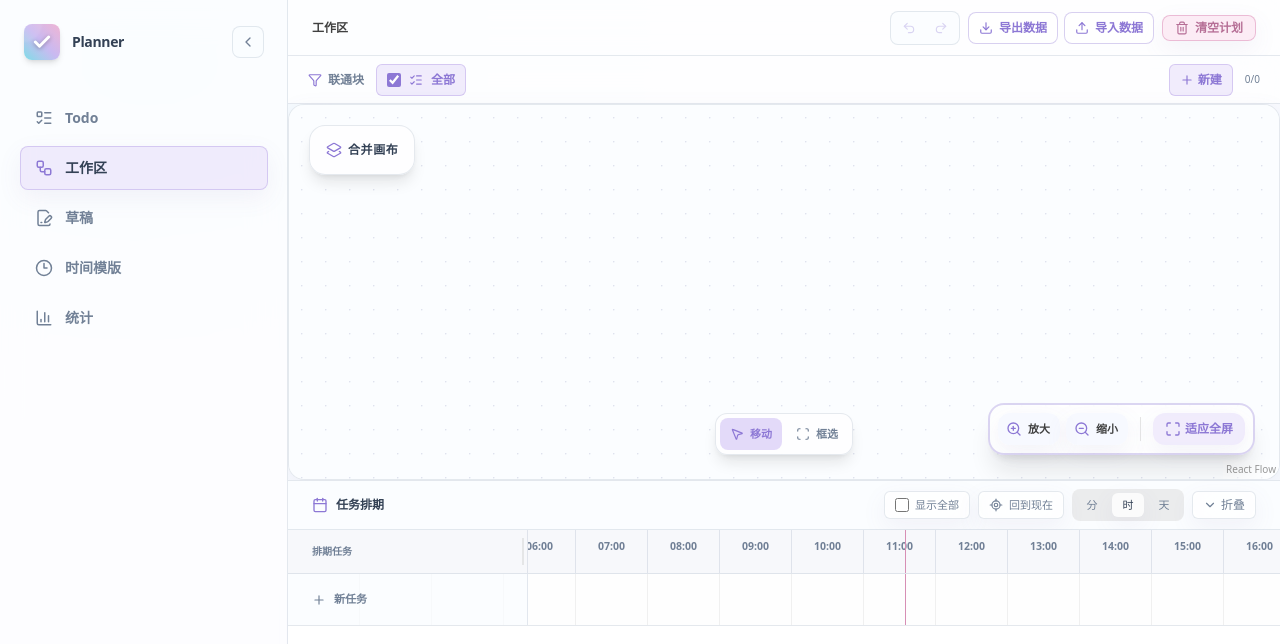
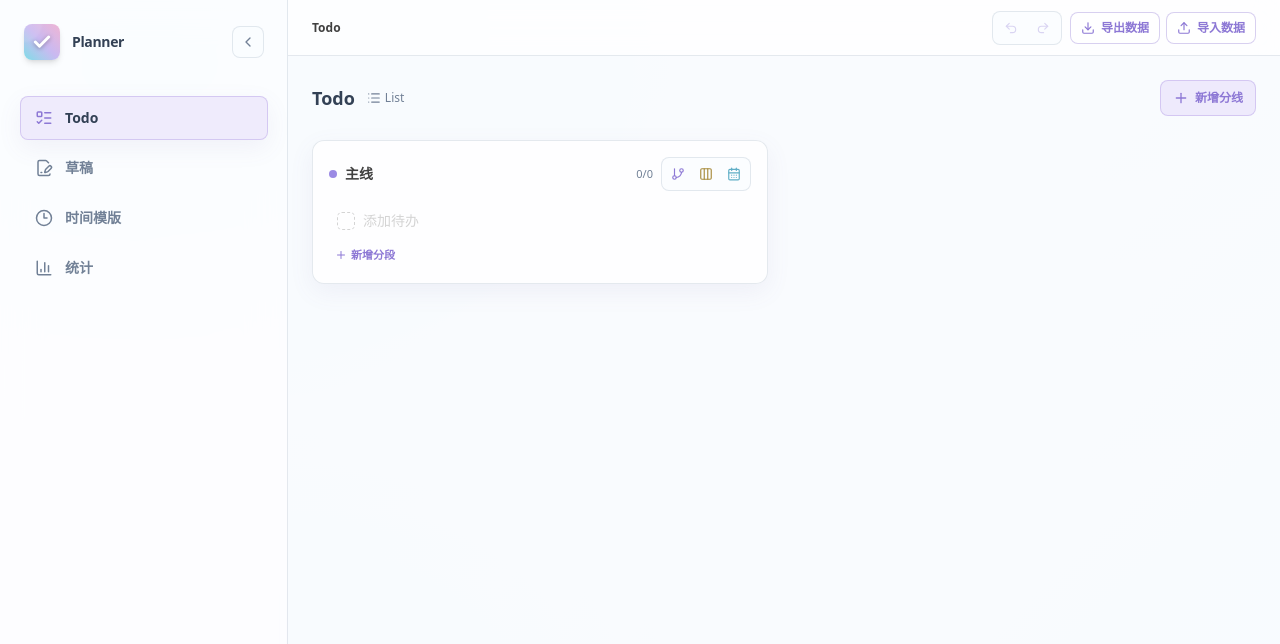
Before and after one commit to panxixii/Planner, a React (Vite) app: page / in a window 1280 px wide. Both pictures are taken after a click on the button "开始使用". Shown: the top 644 px of the page. Built offline with nearby package versions, Linux system fonts and the light colour scheme.

Commit message:
refactor(app): remove legacy workspace menu and todo sync entries
Drop the 工作区 nav entry and Todo add/remove actions from task,
directory, and component nodes now that todos are managed in the
todo views. Backup export now reads live state including todo edges.

```diff
--- a/src/App.tsx
+++ b/src/App.tsx
@@ -8,16 +8,9 @@ import {
   FilePenLine,
   ListTodo,
   Redo2,
-  Trash2,
   Undo2,
-  Workflow,
 } from 'lucide-react';
 import { useAppStore } from './store';
-import { TaskDrawer } from './components/TaskDrawer';
-import { DAGWorkspace } from './components/DAGWorkspace';
-import { TimelineLayer } from './components/TimelineLayer';
-import { WorkspaceFilterBar } from './components/WorkspaceFilterBar';
-import { ComponentDetailsDrawer } from './components/ComponentDetailsDrawer';
 import { DataTransferControls } from './components/DataTransferControls';
 import { WelcomeScreen } from './components/WelcomeScreen';
 
@@ -25,11 +18,10 @@ const TodoPage = lazy(() => import('./components/TodoPage').then((module) => ({
 const TimeTemplatesPage = lazy(() => import('./components/TimeTemplatesPage').then((module) => ({ default: module.TimeTemplatesPage })));
 const DraftsPage = lazy(() => import('./components/DraftsPage').then((module) => ({ default: module.DraftsPage })));
 
-type MenuId = 'task-pool' | 'workspace' | 'drafts' | 'time-templates' | 'statistics';
+type MenuId = 'task-pool' | 'drafts' | 'time-templates' | 'statistics';
 
 const menuItems = [
   { id: 'task-pool' as const, label: 'Todo', icon: ListTodo },
-  { id: 'workspace' as const, label: '工作区', icon: Workflow },
   { id: 'drafts' as const, label: '草稿', icon: FilePenLine },
   { id: 'time-templates' as const, label: '时间模版', icon: Clock3 },
   { id: 'statistics' as const, label: '统计', icon: BarChart3 },
@@ -37,11 +29,8 @@ const menuItems = [
 
 export default function App() {
   const [showWelcome, setShowWelcome] = useState(true);
-  const [activeMenu, setActiveMenu] = useState<MenuId>('workspace');
-  const isMergedView = useAppStore((state) => state.isMergedView);
-  const setMergedView = useAppStore((state) => state.setMergedView);
+  const [activeMenu, setActiveMenu] = useState<MenuId>('task-pool');
   const selectTask = useAppStore((state) => state.selectTask);
-  const clearWorkspace = useAppStore((state) => state.clearWorkspace);
   const isSidebarCollapsed = useAppStore((state) => state.isSidebarCollapsed);
   const toggleSidebar = useAppStore((state) => state.toggleSidebar);
   const canUndo = useAppStore((state) => state.canUndo);
@@ -49,13 +38,7 @@ export default function App() {
   const undo = useAppStore((state) => state.undo);
   const redo = useAppStore((state) => state.redo);
 
-  const activeMenuLabel = menuItems.find((item) => item.id === activeMenu)?.label || '工作区';
-
-  useEffect(() => {
-    if (activeMenu === 'workspace' && !isMergedView) {
-      setMergedView(true);
-    }
-  }, [activeMenu, isMergedView, setMergedView]);
+  const activeMenuLabel = menuItems.find((item) => item.id === activeMenu)?.label || 'Todo';
 
   useEffect(() => {
     const handleHistoryShortcut = (event: KeyboardEvent) => {
@@ -72,11 +55,7 @@ export default function App() {
 
   const handleMenuChange = (menuId: MenuId) => {
     setActiveMenu(menuId);
-    if (menuId === 'workspace') {
-      setMergedView(true);
-    } else {
-      selectTask(null);
-    }
+    selectTask(null);
   };
 
   if (showWelcome) return <WelcomeScreen onStart={() => setShowWelcome(false)} />;
@@ -158,35 +137,13 @@ export default function App() {
               <button type="button" disabled={!canUndo} onClick={undo} className="flex h-7 w-8 items-center justify-center rounded-md text-neutral-500 transition-colors hover:bg-white hover:text-purple-600 disabled:cursor-default disabled:opacity-30" title="撤销（Ctrl/Cmd + Z）" aria-label="撤销"><Undo2 className="h-3.5 w-3.5" /></button>
               <button type="button" disabled={!canRedo} onClick={redo} className="flex h-7 w-8 items-center justify-center rounded-md text-neutral-500 transition-colors hover:bg-white hover:text-purple-600 disabled:cursor-default disabled:opacity-30" title="重做（Ctrl/Cmd + Shift + Z）" aria-label="重做"><Redo2 className="h-3.5 w-3.5" /></button>
             </div>
-            {activeMenu === 'workspace' ? (
-              <>
+            {activeMenu === 'task-pool' ? (
               <DataTransferControls />
-              <button
-                onClick={() => {
-                  if (window.confirm('您确定要清空工作区中的所有计划和目标数据吗？')) {
-                    clearWorkspace();
-                  }
-                }}
-                className="planner-danger-button flex shrink-0 items-center gap-1.5 rounded-lg border px-3 py-1 text-xs font-bold shadow-2xs transition-all"
-                title="清空所有自定义计划与任务"
-              >
-                <Trash2 className="h-3.5 w-3.5" />
-                <span>清空计划</span>
-              </button>
-              </>
             ) : null}
           </div>
         </header>
 
-        {activeMenu === 'workspace' ? (
-          <div className="relative flex min-h-0 flex-1 flex-col">
-            <WorkspaceFilterBar />
-            <div className="flex min-h-0 flex-grow flex-col">
-              <DAGWorkspace />
-            </div>
-            <TimelineLayer />
-          </div>
-        ) : activeMenu === 'task-pool' ? (
+        {activeMenu === 'task-pool' ? (
           <Suspense fallback={<div className="flex min-h-0 flex-1 items-center justify-center text-sm text-neutral-400">正在加载 Todo…</div>}>
             <TodoPage />
           </Suspense>
@@ -203,8 +160,6 @@ export default function App() {
         )}
       </main>
 
-      {activeMenu === 'workspace' || activeMenu === 'task-pool' ? <TaskDrawer /> : null}
-      {activeMenu === 'workspace' ? <ComponentDetailsDrawer /> : null}
     </div>
   );
 }
--- a/src/components/CanvasSelectionToolbar.tsx
+++ b/src/components/CanvasSelectionToolbar.tsx
@@ -1,5 +1,5 @@
 import React, { useState } from 'react';
-import { CheckCircle2, ListPlus, Network, Trash2, Undo2 } from 'lucide-react';
+import { CheckCircle2, Network, Trash2, Undo2 } from 'lucide-react';
 import { useAppStore } from '../store';
 import { getComponentLabel } from '../workspaceComponents';
 import { ColorPicker } from './ColorPicker';
@@ -13,7 +13,6 @@ export const CanvasSelectionToolbar: React.FC<CanvasSelectionToolbarProps> = ({
   const tasks = useAppStore((state) => state.tasks);
   const components = useAppStore((state) => state.workspaceComponents);
   const updateTask = useAppStore((state) => state.updateTask);
-  const addTaskToTodo = useAppStore((state) => state.addTaskToTodo);
   const setTaskComponentIds = useAppStore((state) => state.setTaskComponentIds);
   const beginHistoryGroup = useAppStore((state) => state.beginHistoryGroup);
   const endHistoryGroup = useAppStore((state) => state.endHistoryGroup);
@@ -33,7 +32,6 @@ export const CanvasSelectionToolbar: React.FC<CanvasSelectionToolbarProps> = ({
       <button type="button" onClick={() => runGrouped(() => taskIds.forEach((taskId) => updateTask(taskId, { isDone: !allDone })))} className="flex h-9 items-center gap-1.5 rounded-lg border border-neutral-200 px-2.5 text-[11px] font-semibold text-neutral-600 hover:bg-neutral-50">
         {allDone ? <Undo2 className="h-3.5 w-3.5" /> : <CheckCircle2 className="h-3.5 w-3.5" />}{allDone ? '恢复任务' : '设为完成'}
       </button>
-      <button type="button" onClick={() => runGrouped(() => taskIds.forEach(addTaskToTodo))} className="flex h-9 items-center gap-1.5 rounded-lg border border-sky-200 bg-sky-50 px-2.5 text-[11px] font-semibold text-sky-600"><ListPlus className="h-3.5 w-3.5" />加入 Todo</button>
       <div className="relative">
         <button type="button" onClick={() => setShowComponents((value) => !value)} className="flex h-9 items-center gap-1.5 rounded-lg border border-purple-200 bg-purple-50 px-2.5 text-[11px] font-semibold text-purple-600"><Network className="h-3.5 w-3.5" />归属</button>
         {showComponents ? (
--- a/src/components/ComponentHandleNode.tsx
+++ b/src/components/ComponentHandleNode.tsx
@@ -1,5 +1,5 @@
-import React, { useEffect, useMemo, useRef, useState } from 'react';
-import { Check, GripHorizontal, ListPlus, PanelRightOpen } from 'lucide-react';
+import React, { useEffect, useRef, useState } from 'react';
+import { GripHorizontal, PanelRightOpen } from 'lucide-react';
 import { Handle, Position } from '@xyflow/react';
 import { useAppStore } from '../store';
 
@@ -13,17 +13,9 @@ interface ComponentHandleNodeData {
 export const ComponentHandleNode: React.FC<{ data: ComponentHandleNodeData }> = ({ data }) => {
   const openComponentDetails = useAppStore((state) => state.openComponentDetails);
   const updateComponent = useAppStore((state) => state.updateWorkspaceComponent);
-  const addComponentToTodo = useAppStore((state) => state.addComponentToTodo);
-  const tasks = useAppStore((state) => state.tasks);
-  const todoItems = useAppStore((state) => state.todoItems);
-  const memberTaskIds = useMemo(() => Object.values(tasks)
-    .filter((task) => task.componentIds?.includes(data.componentId))
-    .map((task) => task.id), [data.componentId, tasks]);
-  const todoTaskIds = useMemo(() => new Set(todoItems.map((item) => item.taskId)), [todoItems]);
   const handleNodeId = `handle-cc-${data.componentId}`;
   const showActions = useAppStore((state) => state.activeNodeActionsId === handleNodeId);
   const setActiveNodeActionsId = useAppStore((state) => state.setActiveNodeActionsId);
-  const allInTodo = memberTaskIds.length > 0 && memberTaskIds.every((taskId) => todoTaskIds.has(taskId));
   const inputRef = useRef<HTMLInputElement>(null);
   const [isEditing, setIsEditing] = useState(false);
   const [draftName, setDraftName] = useState('');
@@ -48,19 +40,6 @@ export const ComponentHandleNode: React.FC<{ data: ComponentHandleNodeData }> =
           onDoubleClick={(event) => event.stopPropagation()}
           onMouseDown={(event) => event.stopPropagation()}
         >
-          <button
-            type="button"
-            disabled={memberTaskIds.length === 0 || allInTodo}
-            onClick={() => {
-              addComponentToTodo(data.componentId);
-              setActiveNodeActionsId(null);
-            }}
-            className="flex h-8 min-w-[104px] items-center justify-center gap-1.5 rounded-md border border-sky-200 bg-sky-50 px-3 text-[11px] font-semibold text-sky-600 transition-colors hover:bg-sky-100 disabled:cursor-default disabled:opacity-50"
-            title={allInTodo ? '此联通块的节点均已在 Todo 中' : '创建同名 Todo 分线并加入全部未加入节点'}
-          >
-            {allInTodo ? <Check className="h-3.5 w-3.5" /> : <ListPlus className="h-3.5 w-3.5" />}
-            <span>Todo</span>
-          </button>
           <button type="button" onClick={() => { setActiveNodeActionsId(null); openComponentDetails(data.componentId); }} className="flex h-8 min-w-[76px] items-center justify-center gap-1.5 rounded-md border border-neutral-200 bg-neutral-50 px-3 text-[11px] font-semibold text-neutral-600 hover:border-purple-200 hover:bg-purple-50 hover:text-purple-600" title="打开联通块详情"><PanelRightOpen className="h-3.5 w-3.5" />详情</button>
         </div>
       ) : null}
--- a/src/components/DirectoryNode.tsx
+++ b/src/components/DirectoryNode.tsx
@@ -1,6 +1,6 @@
 import React, { useEffect, useRef, useState } from 'react';
 import { Handle, NodeProps, NodeResizer, Position } from '@xyflow/react';
-import { Check, ChevronDown, ChevronRight, Clock3, ListPlus, ListTodo, Network, Trash2, X } from 'lucide-react';
+import { Check, ChevronDown, ChevronRight, Clock3, ListTodo, Network, Trash2, X } from 'lucide-react';
 import { useAppStore } from '../store';
 import { getComponentLabel } from '../workspaceComponents';
 import { getNodeColorScheme } from '../nodeColors';
@@ -23,7 +23,6 @@ export const DirectoryNode = React.memo(({ id, data, selected }: NodeProps) => {
   const components = useAppStore((state) => state.workspaceComponents);
   const updateDirectory = useAppStore((state) => state.updateWorkspaceDirectory);
   const deleteDirectory = useAppStore((state) => state.deleteWorkspaceDirectory);
-  const addDirectoryToTodo = useAppStore((state) => state.addDirectoryToTodo);
   const convertToTask = useAppStore((state) => state.convertWorkspaceDirectoryToTask);
   const showActions = useAppStore((state) => state.activeNodeActionsId === id);
   const setActiveNodeActionsId = useAppStore((state) => state.setActiveNodeActionsId);
@@ -155,7 +154,6 @@ export const DirectoryNode = React.memo(({ id, data, selected }: NodeProps) => {
               </div>
             ) : null}
           </div>
-          <button type="button" onClick={() => { addDirectoryToTodo(directory.id); setActiveNodeActionsId(null); }} className="flex h-8 w-[68px] items-center justify-center gap-1.5 rounded-md border border-sky-200 bg-sky-50 text-[11px] font-semibold text-sky-600 hover:bg-sky-100" title="将目录下任务加入同名 Todo 分线"><ListPlus className="h-3.5 w-3.5" />Todo</button>
         </div>
       ) : null}
 
--- a/src/components/TaskNode.tsx
+++ b/src/components/TaskNode.tsx
@@ -1,6 +1,6 @@
 import React, { useEffect, useRef, useState } from 'react';
 import { Handle, NodeProps, NodeResizer, Position } from '@xyflow/react';
-import { Check, CircleDot, FolderInput, ListMinus, ListPlus, Network, PanelRightOpen, Trash2 } from 'lucide-react';
+import { Check, CircleDot, FolderInput, Network, PanelRightOpen, Trash2 } from 'lucide-react';
 import { useAppStore } from '../store';
 import { getComponentLabel, getTaskComponentIds } from '../workspaceComponents';
 import { getNodeColorScheme } from '../nodeColors';
@@ -24,9 +24,6 @@ export const TaskNode = React.memo(({ id, data, selected }: NodeProps) => {
   const workspaceComponentFilter = useAppStore((state) => state.workspaceComponentFilter);
   const setTaskComponentIds = useAppStore((state) => state.setTaskComponentIds);
   const convertToDirectory = useAppStore((state) => state.convertWorkspaceTaskNodeToDirectory);
-  const addTaskToTodo = useAppStore((state) => state.addTaskToTodo);
-  const removeTaskFromTodo = useAppStore((state) => state.removeTaskFromTodo);
-  const isInTodo = useAppStore((state) => state.todoItems.some((item) => item.taskId === taskId));
   const components = useAppStore((state) => state.workspaceComponents);
   const taskStatuses = useAppStore((state) => state.taskStatuses);
   const showActions = useAppStore((state) => state.activeNodeActionsId === id);
@@ -36,7 +33,6 @@ export const TaskNode = React.memo(({ id, data, selected }: NodeProps) => {
   const [isEditing, setIsEditing] = useState(false);
   const [draftTitle, setDraftTitle] = useState('');
   const [isConfirmingDelete, setIsConfirmingDelete] = useState(false);
-  const [isConfirmingTodoRemoval, setIsConfirmingTodoRemoval] = useState(false);
   const [isChoosingComponents, setIsChoosingComponents] = useState(false);
   const [isChoosingStatus, setIsChoosingStatus] = useState(false);
   const assignedComponentIds = new Set(task ? getTaskComponentIds(task) : []);
@@ -51,7 +47,6 @@ export const TaskNode = React.memo(({ id, data, selected }: NodeProps) => {
   useEffect(() => {
     if (showActions) return;
     setIsConfirmingDelete(false);
-    setIsConfirmingTodoRemoval(false);
     setIsChoosingComponents(false);
     setIsChoosingStatus(false);
   }, [showActions]);
@@ -84,7 +79,6 @@ export const TaskNode = React.memo(({ id, data, selected }: NodeProps) => {
       onClick={(event) => {
         if (event.detail > 1 || isEditing) return;
         setIsConfirmingDelete(false);
-        setIsConfirmingTodoRemoval(false);
         setIsChoosingComponents(false);
         setIsChoosingStatus(false);
         setActiveNodeActionsId(showActions ? null : id);
@@ -93,7 +87,6 @@ export const TaskNode = React.memo(({ id, data, selected }: NodeProps) => {
         event.preventDefault();
         event.stopPropagation();
         setIsConfirmingDelete(false);
-        setIsConfirmingTodoRemoval(false);
         setIsChoosingComponents(false);
         setIsChoosingStatus(false);
         setActiveNodeActionsId(null);
@@ -134,7 +127,6 @@ export const TaskNode = React.memo(({ id, data, selected }: NodeProps) => {
                 return;
               }
               setIsConfirmingDelete(true);
-              setIsConfirmingTodoRemoval(false);
               setIsChoosingComponents(false);
               setIsChoosingStatus(false);
             }}
@@ -167,7 +159,6 @@ export const TaskNode = React.memo(({ id, data, selected }: NodeProps) => {
                   type="button"
                   onClick={() => {
                     setIsConfirmingDelete(false);
-                    setIsConfirmingTodoRemoval(false);
                     setIsChoosingStatus(false);
                     setIsChoosingComponents((value) => !value);
                   }}
@@ -212,7 +203,6 @@ export const TaskNode = React.memo(({ id, data, selected }: NodeProps) => {
               type="button"
               onClick={() => {
                 setIsConfirmingDelete(false);
-                setIsConfirmingTodoRemoval(false);
                 setIsChoosingComponents(false);
                 setIsChoosingStatus((value) => !value);
               }}
@@ -256,40 +246,6 @@ export const TaskNode = React.memo(({ id, data, selected }: NodeProps) => {
             type="button"
             onClick={() => {
               setIsConfirmingDelete(false);
-              setIsChoosingComponents(false);
-              setIsChoosingStatus(false);
-              if (!isInTodo) {
-                addTaskToTodo(taskId);
-                setActiveNodeActionsId(null);
-                return;
-              }
-              if (isConfirmingTodoRemoval) {
-                removeTaskFromTodo(taskId);
-                setIsConfirmingTodoRemoval(false);
-                setActiveNodeActionsId(null);
-                return;
-              }
-              setIsConfirmingTodoRemoval(true);
-            }}
-            className={`flex h-8 w-[68px] items-center justify-center gap-1.5 rounded-md border px-2 text-[11px] font-semibold transition-colors ${
-              isConfirmingTodoRemoval
-                ? 'border-rose-500 bg-rose-600 text-white hover:bg-rose-700'
-                : isInTodo
-                  ? 'border-rose-200 bg-rose-50 text-rose-600 hover:bg-rose-100'
-                  : 'border-sky-200 bg-sky-50 text-sky-600 hover:bg-sky-100'
-            }`}
-            aria-label={isConfirmingTodoRemoval ? '确认从 Todo 移除' : isInTodo ? '从 Todo 移除' : '加入 Todo 主线'}
-            title={isConfirmingTodoRemoval ? '再次点击确认移除' : isInTodo ? '从 Todo 移除此任务' : '加入此任务及其子节点'}
-          >
-            {isConfirmingTodoRemoval ? <Trash2 className="h-3.5 w-3.5" /> : isInTodo ? <ListMinus className="h-3.5 w-3.5" /> : <ListPlus className="h-3.5 w-3.5" />}
-            <span>Todo</span>
-          </button>
-
-          <button
-            type="button"
-            onClick={() => {
-              setIsConfirmingDelete(false);
-              setIsConfirmingTodoRemoval(false);
               setIsChoosingComponents(false);
               setIsChoosingStatus(false);
               setActiveNodeActionsId(null);
--- a/src/dataBackup.ts
+++ b/src/dataBackup.ts
@@ -1,4 +1,4 @@
-import { PLANNER_STORAGE_KEY, useAppStore } from './store';
+import { useAppStore } from './store';
 
 const BACKUP_FORMAT = 'planner-data-backup';
 const BACKUP_VERSION = 1;
@@ -33,12 +33,6 @@ const withoutDraftStrokes = (data: Record<string, unknown>): Record<string, unkn
 });
 
 const getCurrentPersistedData = (): Record<string, unknown> => {
-  const saved = localStorage.getItem(PLANNER_STORAGE_KEY);
-  if (saved) {
-    const parsed: unknown = JSON.parse(saved);
-    if (validateData(parsed)) return withoutDraftStrokes(parsed);
-  }
-
   const state = useAppStore.getState();
   return {
     tasks: state.tasks,
@@ -55,6 +49,8 @@ const getCurrentPersistedData = (): Record<string, unknown> => {
     workspaceDirectories: state.workspaceDirectories,
     todoLanes: state.todoLanes,
     todoItems: state.todoItems,
+    todoEdges: state.todoEdges,
+    todoWorkspaceMigrated: state.todoWorkspaceMigrated,
     timeTemplates: state.timeTemplates,
     activeTimeTemplateIds: state.activeTimeTemplateIds,
     favoriteColors: state.favoriteColors,
```
